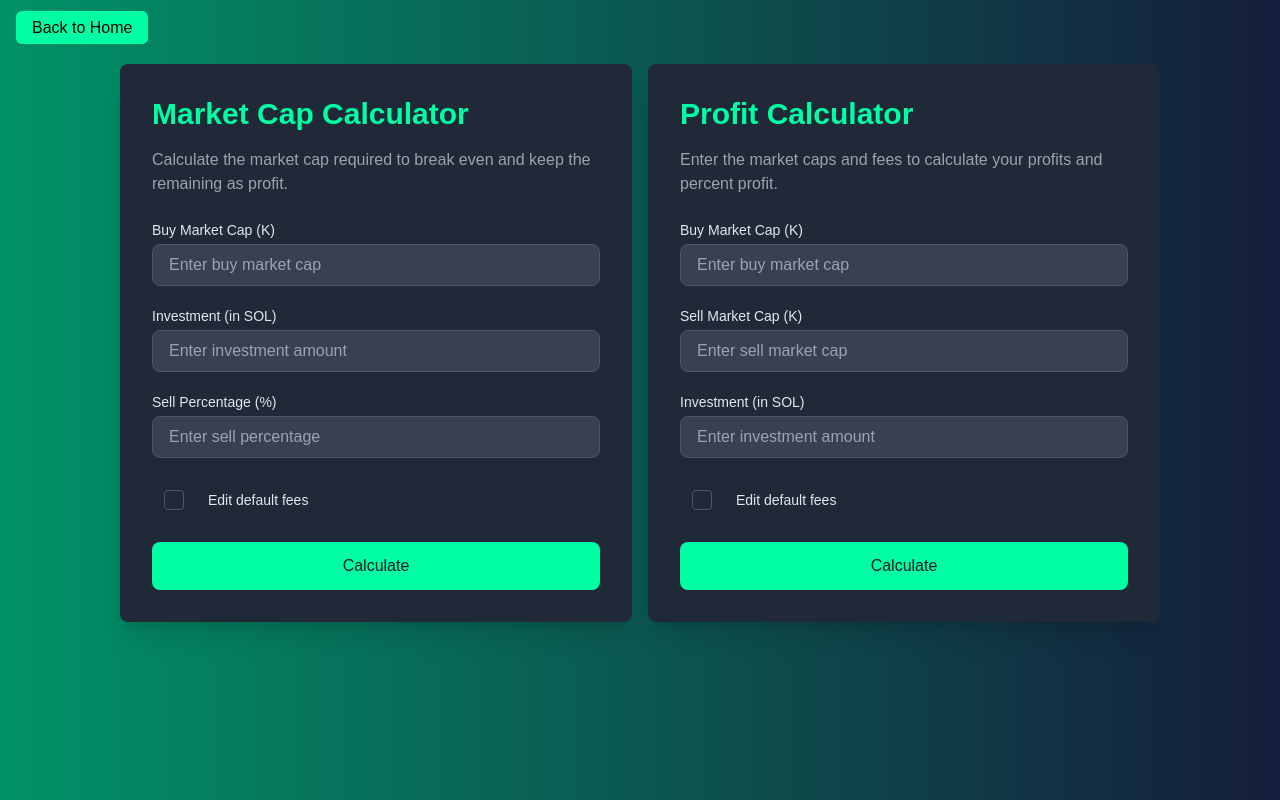
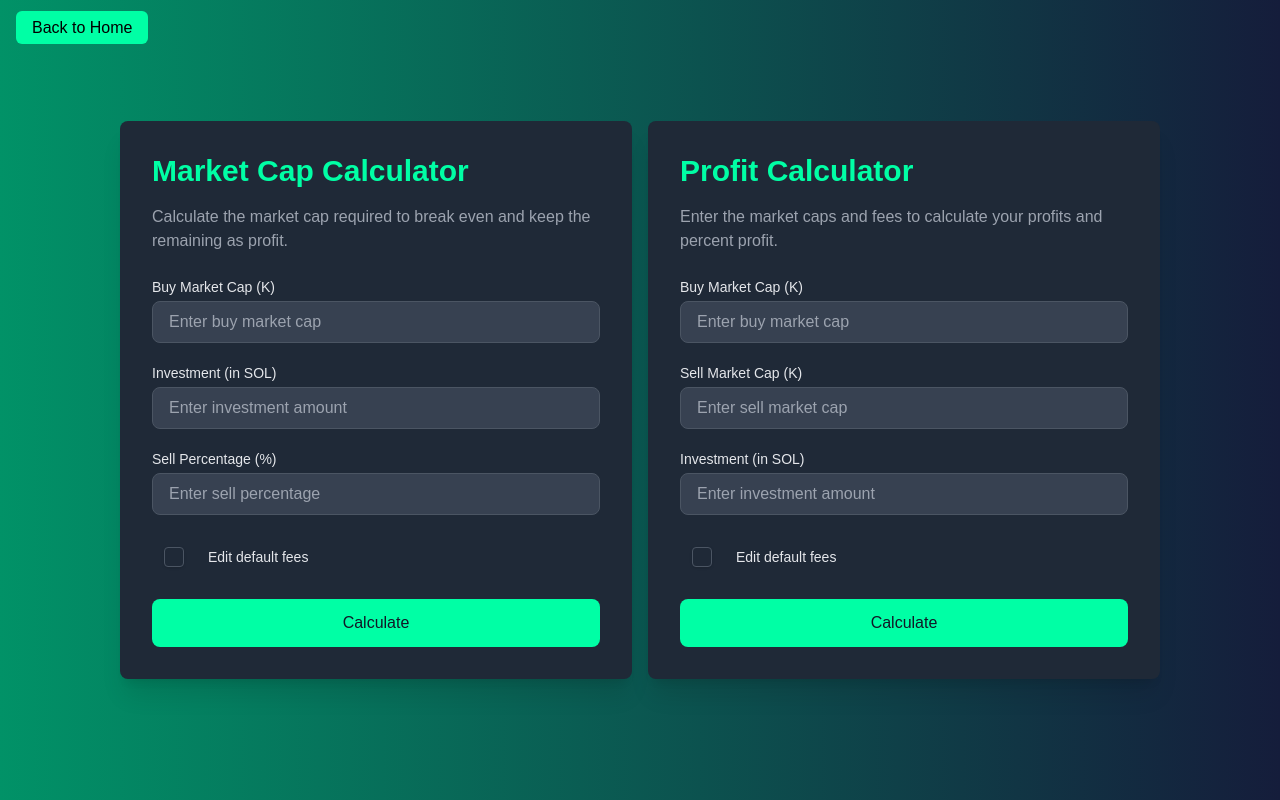
Before and after one commit to RoyalGr4pe/quantitytrade, a Next.js app: page /calculators in a window 1280 px wide. Built offline with nearby package versions, Linux system fonts and the light colour scheme; no server answers.

Commit message:
add txt file

```diff
--- a/src/app/calculators/page.tsx
+++ b/src/app/calculators/page.tsx
@@ -15,7 +15,7 @@ export const metadata: Metadata = {
 		siteName: "Quantity Trade",
 		images: [
 			{
-				url: "https://i.imgur.com/7wb9vjk.png",
+				url: "https://i.imgur.com/4l3DPKe.png",
 				width: 1200,
 				height: 630,
 			},
@@ -38,7 +38,7 @@ export const metadata: Metadata = {
 
 const page = () => {
 	return (
-		<div className="h-full flex justify-center items-center px-4 py-16 overflow-y-auto">
+		<div className="min-h-screen flex justify-center items-center px-4 py-16 overflow-y-auto">
 			{/* The calculators */}
 			<div className='flex lg:flex-row flex-col gap-4'>
 				<MarketCapToBreak />
```
Also changed, not shown: public/ads.txt (added).
